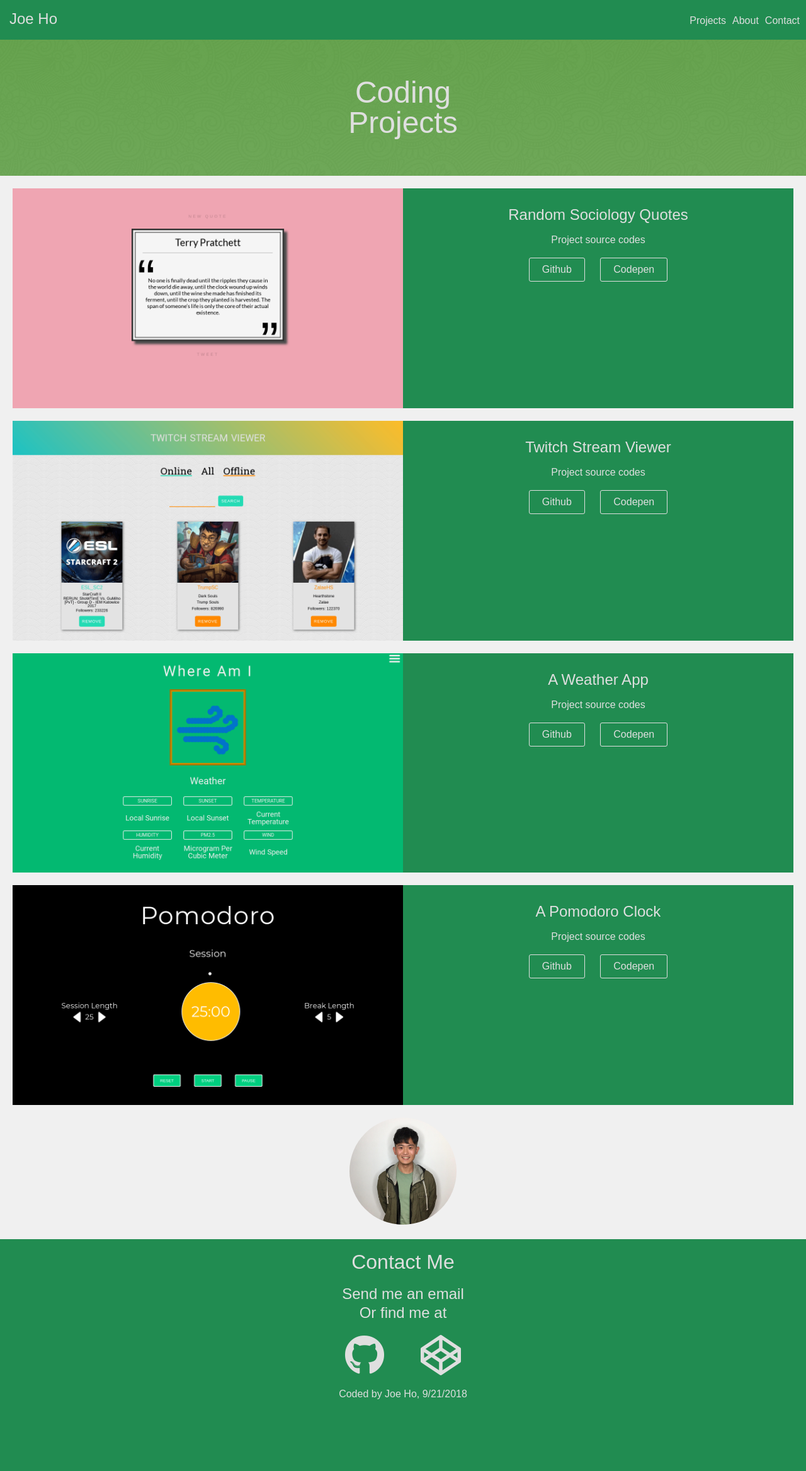
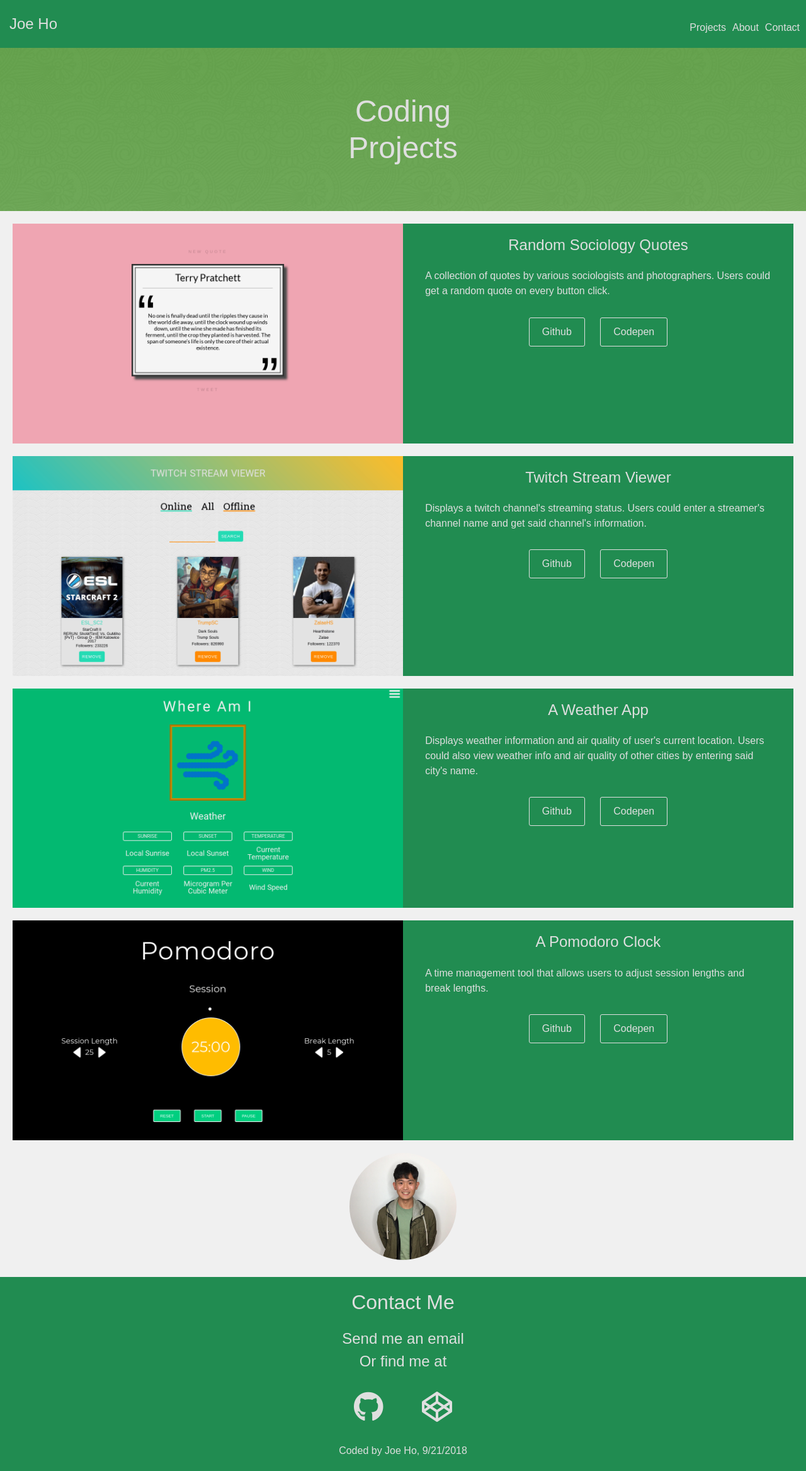
Before and after one commit to Nazlai/Joe-portfolio, a PHP site: page / in a window 1280 px wide. Shown: the whole page at 63% size. Before the commit the page ends 2221 px from the top, so only its background shows below. Run offline with PHP 8.4, Linux system fonts and the light colour scheme; some libraries are stand-ins or nearby versions.

Commit message:
added text to project info

```diff
--- a/index.html
+++ b/index.html
@@ -20,7 +20,7 @@
   </nav>
   <!-- hero banner -->
   <section class="banner" id="banner">
-    <h2 class="banner__title">Coding<br>Projects</h2>
+    <h1 class="banner__title">Coding<br>Projects</h1>
   </section>
   <!-- main start -->
   <main>
@@ -28,33 +28,36 @@
       <!-- first project -->
       <article class="project">
         <section class="project__showcase">
-          <picture>
+          <a href="https://arcane-basin-42924.herokuapp.com/" class="showcase__link" target="_blank" rel="noopener noreferrer">
             <img  srcset="assets/project__img/random-quote-640w.png 640w,
                           assets/project__img/random-quote-1280w.png 1280w"
                   sizes="100vw"
                   src="assets/project__img/random-quote-1280w.png"
                   alt="Random Sociology Quotes"
                   class="showcase__img">
-          </picture>
+          </a>
         </section>
         <section class="project__info">
-          <h3 class="info__title">
-            <a href="https://arcane-basin-42924.herokuapp.com/" class="info__link" target="_blank">
-              Random Sociology Quotes
-            </a>
-          </h3>
-          <p class="info__text"></p>
-          <p class="info__code">Project source codes</p>
+            <h3 class="info__title">
+              <a href="https://arcane-basin-42924.herokuapp.com/" class="info__link" target="_blank" rel="noopener noreferrer">
+                Random Sociology Quotes
+              </a>
+            </h3>
+            <p class="info__text">A collection of quotes by various sociologists and photographers.
+              Users could get a random quote on every button click.
+            </p>
             <a  href="https://github.com/Nazlai/freeCodeCamp-random-quote"
                 target="_blank"
                 class="info__btn info__btn--github"
-                role="button">
+                role="button"
+                rel="noopener noreferrer">
               Github
             </a>
             <a href="https://codepen.io/Nazlai/pen/JZXQwV"
                 target="_blank"
                 class="info__btn info__btn--codepen"
-                role="button">
+                role="button"
+                rel="noopener noreferrer">
               Codepen
             </a>
         </section>
@@ -63,33 +66,36 @@
       <!-- second project -->
       <article class="project">
         <section class="project__showcase">
-          <picture>
+          <a href="https://glacial-wave-15311.herokuapp.com/" class="showcase__link" target="_blank" rel="noopener noreferrer">
             <img  srcset="assets/project__img/twitch-stream-viewer-640w.png 640w,
                           assets/project__img/twitch-stream-viewer-1280w.png 1280w"
                   sizes="100vw"
                   src="assets/project__img/twitch-stream-viewer-1280w.png"
                   alt="Twitch Stream Viewer App"
                   class="showcase__img">
-          </picture>
+          </a>
         </section>
         <section class="project__info">
           <h3 class="info__title">
-              <a href="https://glacial-wave-15311.herokuapp.com/" class="info__link" target="_blank">
+              <a href="https://glacial-wave-15311.herokuapp.com/" class="info__link" target="_blank" rel="noopener noreferrer">
                 Twitch Stream Viewer
               </a>
           </h3>
-          <p class="info__text"></p>
-          <p class="info__code">Project source codes</p>
+          <p class="info__text">Displays a twitch channel's streaming status. Users could enter a streamer's
+             channel name and get said channel's information.
+          </p>
             <a href="https://github.com/Nazlai/freeCodeCamp-twitch-viewer"
                target="_blank"
                class="info__btn info__btn--github"
-               role="button">
+               role="button"
+               rel="noopener noreferrer">
               Github
             </a>
             <a href="https://codepen.io/Nazlai/pen/VGBRQJ"
                target="_blank"
                class="info__btn info__btn--codepen"
-               role="button">
+               role="button"
+               rel="noopener noreferrer">
               Codepen
             </a>
         </section>
@@ -98,33 +104,36 @@
       <!-- third project -->
       <article class="project">
         <section class="project__showcase">
-          <picture>
+          <a href="https://stormy-meadow-49208.herokuapp.com/index.html" class="showcase__link" target="_blank" rel="noopener noreferrer">
             <img  srcset="assets/project__img/weather-app-640w.png 640w,
                           assets/project__img/weather-app-1280w.png 1280w"
                   sizes="100vw"
                   src="assets/project__img/weather-app-1280w.png"
                   alt="Weather App"
                   class="showcase__img">
-          </picture>
+          </a>
         </section>
         <section class="project__info">
           <h3 class="info__title">
-              <a href="https://stormy-meadow-49208.herokuapp.com/index.html" class="info__link" target="_blank">
+              <a href="https://stormy-meadow-49208.herokuapp.com/index.html" class="info__link" target="_blank" rel="noopener noreferrer">
                 A Weather App
               </a>
           </h3>
-          <p class="info__text"></p>
-          <p class="info__code">Project source codes</p>
+          <p class="info__text">Displays weather information and air quality of user's current location.
+             Users could also view weather info and air quality of other cities by entering said city's name.
+          </p>
             <a href="https://github.com/Nazlai/freeCodeCamp-weather-app"
                 target="_blank"
                 class="info__btn info__btn--github"
-                role="button">
+                role="button"
+                rel="noopener noreferrer">
               Github
             </a>
             <a href="https://codepen.io/Nazlai/pen/dKwJKY"
                 target="_blank"
                 class="info__btn info__btn--codepen"
-                role="button">
+                role="button"
+                rel="noopener noreferrer">
               Codepen
             </a>
         </section>
@@ -133,33 +142,35 @@
       <!-- fourth project -->
       <article class="project">
         <section class="project__showcase">
-          <picture>
+          <a href="https://blooming-everglades-77939.herokuapp.com/index.html" class="showcase__link" target="_blank" rel="noopener noreferrer">
             <img  srcset="assets/project__img/pomodoro-clock-640w.png 640w,
                           assets/project__img/pomodoro-clock-1280w.png 1280w"
                   sizes="100vw"
                   src="assets/project__img/pomodoro-clock-1280w.png"
                   alt="Pomodoro Clock"
                   class="showcase__img">
-          </picture>
+          </a>
         </section>
         <section class="project__info">
           <h3 class="info__title">
-              <a href="https://blooming-everglades-77939.herokuapp.com/index.html" class="info__link" target="_blank">
+              <a href="https://blooming-everglades-77939.herokuapp.com/index.html" class="info__link" target="_blank" rel="noopener noreferrer">
                 A Pomodoro Clock
               </a>
           </h3>
-          <p class="info__text"></p>
-          <p class="info__code">Project source codes</p>
+          <p class="info__text">A time management tool that allows users to adjust session lengths and break lengths.
+          </p>
             <a href="https://github.com/Nazlai/freeCodeCamp-Pomodoro-Clock"
                 target="_blank"
                 class="info__btn info__btn--github"
-                role="button">
+                role="button"
+                rel="noopener noreferrer">
               Github
             </a>
             <a href="https://codepen.io/Nazlai/pen/YOObOe"
                 target="_blank"
                 class="info__btn info__btn--codepen"
-                role="button">
+                role="button"
+                rel="noopener noreferrer">
               Codepen
             </a>
         </section>
--- a/scss/base/_breakpoint.scss
+++ b/scss/base/_breakpoint.scss
@@ -1,3 +1,3 @@
 $breakpoint-large-mobile: 360px;
-$breakpoint-tablet: 650px;
-$breakpoint-desktop: 840px;
+$breakpoint-tablet: 740px;
+$breakpoint-desktop: 990px;
--- a/scss/components/_banner.scss
+++ b/scss/components/_banner.scss
@@ -3,7 +3,9 @@
                 url("../../assets/pattern__img/full-bloom/full-bloom.png"),
                 repeat;
     color: $text-color;
-    padding: 60px;
-    margin-bottom: 20px;
-    font-size: 3rem;
+    padding: 1.5em;
+    font-size: 3em;
+    &__title{
+        line-height: 1.2;
+    }
 }
--- a/scss/components/_contact.scss
+++ b/scss/components/_contact.scss
@@ -1,31 +1,26 @@
 .contact {
     background-color: $main-color;
     &__title {
-        padding: 20px 0;
+        padding: 0.5em 0;
         font-size: 2em;
     }
     &__text {
-        line-height: 20px;
-        @include media($breakpoint-desktop){
+        @include media($breakpoint-tablet){
             font-size: 1.5em;
-            line-height: 30px;
         }
     }
     &__links {
+        font-size: 2em;
         padding-top: 20px;
-        @include media($breakpoint-desktop){
-            font-size: 2em;
+        @include media($breakpoint-tablet){
+            font-size: 3em;
         }
     }
     &__mail {
         @include linkHover();
     }
     &__link {
-        font-size: 2em;
-        padding: 0 10px;
+        padding: 0 0.5em;
         @include linkHover();
-        @include media($breakpoint-desktop){
-            padding: 0 20px;
-        }
     }
 }
--- a/scss/components/_navBar.scss
+++ b/scss/components/_navBar.scss
@@ -4,7 +4,6 @@
     justify-content: space-between;
     align-items: flex-end;
     padding: 20px 0;
-    line-height: 20px;
     &__logo {
         @include linkHover();
         font-size: 1.5em;
--- a/scss/components/_projects.scss
+++ b/scss/components/_projects.scss
@@ -1,16 +1,14 @@
 .projects {
-    margin: 20px 0;
     @include media($breakpoint-desktop) {
-        margin-left: 20px;
-        margin-right: 20px;
+        margin: 20px;
     }
 }
 
 .project {
     display: block;
-    margin: 20px auto;
     @include media($breakpoint-desktop) {
         display: flex;
+        margin-bottom: 20px;
     }
     &__showcase {
         @include media($breakpoint-desktop) {
@@ -18,8 +16,8 @@
         }
     }
     &__info {
+        padding: 1em;
         background-color: $main-color;
-        padding: 30px 20px;
         @include media($breakpoint-desktop) {
             width: 50%;
         }
@@ -36,7 +34,12 @@
 .info {
     &__title {
         font-size: 1.5em;
-        padding-bottom: 20px;
+    }
+    &__text{
+        font-size: 1em;
+        text-align: left;
+        padding: 1.2em;
+        line-height: 1.5;
     }
     &__link {
         @include linkHover();
@@ -45,7 +48,7 @@
         color: $text-color;
         text-decoration: none;
         display: inline-block;
-        margin: 20px 10px 0;
+        margin: 10px;
         padding: 10px 20px;
         border: 1px solid $text-color;
         border-radius: 3px;
--- a/scss/components/_sections.scss
+++ b/scss/components/_sections.scss
@@ -1,6 +1,7 @@
 body {
     text-align: center;
     font-size: 1em;
+    line-height: 1.5;
     font-family: Arial, Helvetica, sans-serif;
     color: $text-color;
     background-color: $background-color;
--- a/stylesheet/styles.css
+++ b/stylesheet/styles.css
@@ -60,6 +60,7 @@
 body {
   text-align: center;
   font-size: 1em;
+  line-height: 1.5;
   font-family: Arial, Helvetica, sans-serif;
   color: #dfdfdf;
   background-color: #f0f0f0;
@@ -71,7 +72,6 @@
   justify-content: space-between;
   align-items: flex-end;
   padding: 20px 0;
-  line-height: 20px;
 }
 .navBar__logo {
   color: #dfdfdf;
@@ -97,40 +97,38 @@
 .banner {
   background: linear-gradient(rgba(63, 140, 33, 0.788), rgba(63, 140, 33, 0.747)), url("../../assets/pattern__img/full-bloom/full-bloom.png"), repeat;
   color: #dfdfdf;
-  padding: 60px;
-  margin-bottom: 20px;
-  font-size: 3rem;
+  padding: 1.5em;
+  font-size: 3em;
+}
+.banner__title {
+  line-height: 1.2;
 }
 
-.projects {
-  margin: 20px 0;
-}
-@media only screen and (min-width: 840px) {
+@media only screen and (min-width: 990px) {
   .projects {
-    margin-left: 20px;
-    margin-right: 20px;
+    margin: 20px;
   }
 }
 
 .project {
   display: block;
-  margin: 20px auto;
 }
-@media only screen and (min-width: 840px) {
+@media only screen and (min-width: 990px) {
   .project {
     display: flex;
+    margin-bottom: 20px;
   }
 }
-@media only screen and (min-width: 840px) {
+@media only screen and (min-width: 990px) {
   .project__showcase {
     width: 50%;
   }
 }
 .project__info {
+  padding: 1em;
   background-color: #218c51;
-  padding: 30px 20px;
 }
-@media only screen and (min-width: 840px) {
+@media only screen and (min-width: 990px) {
   .project__info {
     width: 50%;
   }
@@ -143,7 +141,12 @@
 
 .info__title {
   font-size: 1.5em;
-  padding-bottom: 20px;
+}
+.info__text {
+  font-size: 1em;
+  text-align: left;
+  padding: 1.2em;
+  line-height: 1.5;
 }
 .info__link {
   color: #dfdfdf;
@@ -156,7 +159,7 @@
   color: #dfdfdf;
   text-decoration: none;
   display: inline-block;
-  margin: 20px 10px 0;
+  margin: 10px;
   padding: 10px 20px;
   border: 1px solid #dfdfdf;
   border-radius: 3px;
@@ -179,24 +182,21 @@
   background-color: #218c51;
 }
 .contact__title {
-  padding: 20px 0;
+  padding: 0.5em 0;
   font-size: 2em;
 }
-.contact__text {
-  line-height: 20px;
-}
-@media only screen and (min-width: 840px) {
+@media only screen and (min-width: 740px) {
   .contact__text {
     font-size: 1.5em;
-    line-height: 30px;
   }
 }
 .contact__links {
+  font-size: 2em;
   padding-top: 20px;
 }
-@media only screen and (min-width: 840px) {
+@media only screen and (min-width: 740px) {
   .contact__links {
-    font-size: 2em;
+    font-size: 3em;
   }
 }
 .contact__mail {
@@ -207,18 +207,12 @@
   color: #b9b935;
 }
 .contact__link {
-  font-size: 2em;
-  padding: 0 10px;
+  padding: 0 0.5em;
   color: #dfdfdf;
   text-decoration: none;
 }
 .contact__link:hover {
   color: #b9b935;
-}
-@media only screen and (min-width: 840px) {
-  .contact__link {
-    padding: 0 20px;
-  }
 }
 
 .footer {
```
Also changed, not shown: 1 other file.
